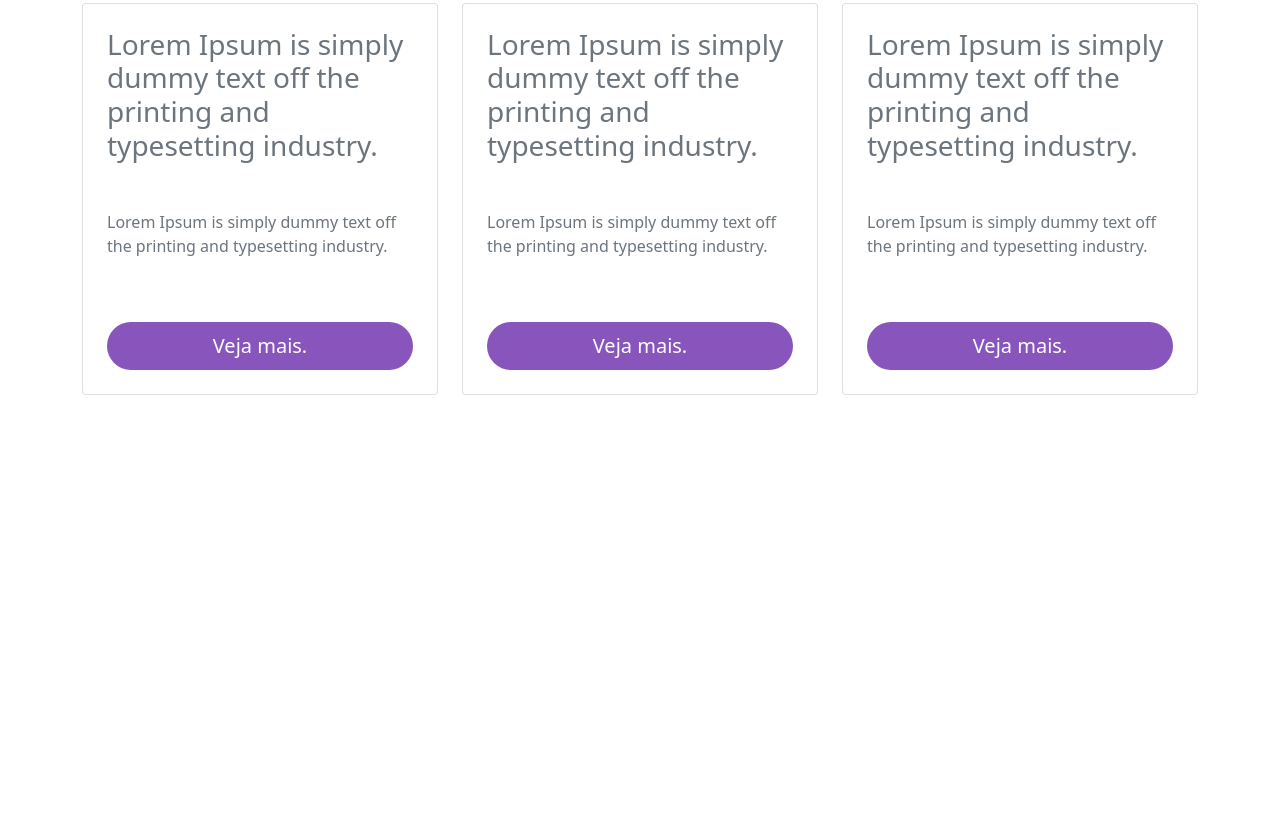
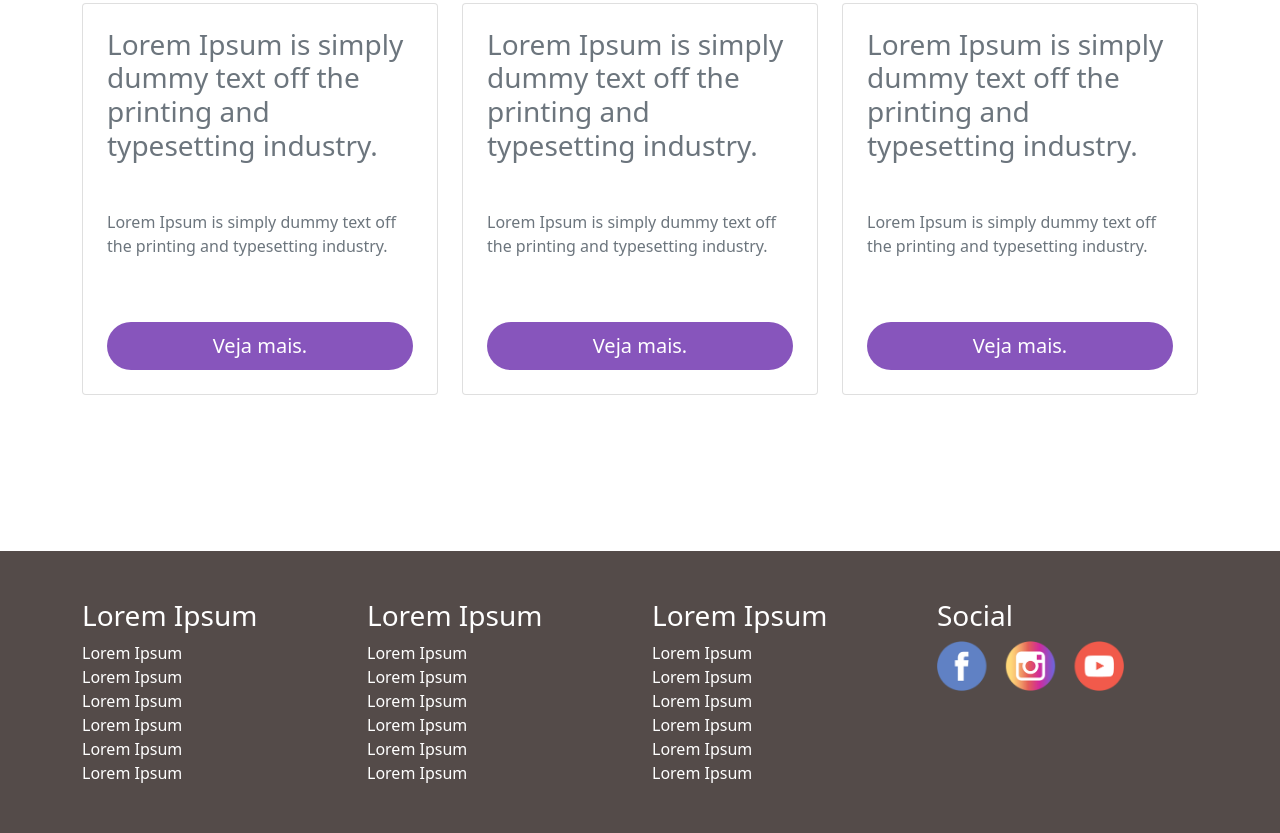
Before and after one commit to sylviotavora/vidasadiacurso, a plain HTML site: page index.html in a window 1280 px wide. Shown: the part 1925-2758 px from the top of the page. Before the commit the page ends 2476 px from the top, so only its background shows below. Drawn offline with nearby package versions, Linux system fonts and the light colour scheme.

Commit message:
ADICIONADO RODAPE PAGINA

```diff
--- a/css/style.css
+++ b/css/style.css
@@ -20,12 +20,20 @@ a img {
     background: #8755bc;
 }
 
+.bg-brown {
+    background: #544B49;
+}
+
+.social {
+    height: 50px;
+}
+
 #banner {
-    background: url(/img/background.jpg) no-repeat center 100%;
+    background: url(../img/background.jpg) no-repeat center 100%;
     background-size: cover;
 }
 
 #instagram {
-    background: url(/img/phone-instagram.png) no-repeat left 100%;
+    background: url(../img/phone-instagram.png) no-repeat left 100%;
     background-position: 0 50%  ;
 }
--- a/index.html
+++ b/index.html
@@ -4,8 +4,8 @@
     <meta charset="UTF-8">
     <meta http-equiv="X-UA-Compatible" content="IE=edge">
     <meta name="viewport" content="width=device-width, initial-scale=1.0">
-    <link rel="stylesheet" href="css/bootstrap.min.css">
-    <link rel="stylesheet" href="css/style.css">
+    <link rel="stylesheet" href="./css/bootstrap.min.css">
+    <link rel="stylesheet" href="./css/style.css">
     <script src="js/popper.min.js"></script>
     <script src="js/bootstrap.min.js"></script>
     <title>Vidasadia</title>
@@ -52,7 +52,9 @@
             </div>
         </div>
     </div>
-    <div id="instagram" class="h-100">
+    <!--BANNER-->
+    <!--INSTAGRAM-->
+    <div id="instagram" class="h-100 bg-light">
         <div class="container h-100 text-secondary">
             <div class="row h-100 justify-content-end">
                 <div class="col-6 align-self-center">
@@ -65,6 +67,8 @@
             </div>
         </div>
     </div>
+    <!--INSTAGRAM-->
+    <!--VANTAGENS-->
     <div id="vantagens" class="h-100">
         <div class="container h-100 text-secondary">
             <div class="row h-100">
@@ -103,5 +107,45 @@
             </div>
         </div>
     </div>
+    <!--VANTAGENS-->
+    <!--RODAPE-->
+    <div class="bg-brown p-5">
+        <div class="container text-white">
+            <div class="row">
+                <div class="col">
+                    <h3>Lorem Ipsum</h3>
+                    <p class="m-0"><a href="#" class="text-white text-decoration-none">Lorem Ipsum</a></p>
+                    <p class="m-0"><a href="#" class="text-white text-decoration-none">Lorem Ipsum</a></p>
+                    <p class="m-0"><a href="#" class="text-white text-decoration-none">Lorem Ipsum</a></p>
+                    <p class="m-0"><a href="#" class="text-white text-decoration-none">Lorem Ipsum</a></p>
+                    <p class="m-0"><a href="#" class="text-white text-decoration-none">Lorem Ipsum</a></p>
+                    <p class="m-0"><a href="#" class="text-white text-decoration-none">Lorem Ipsum</a></p>
+                </div>
+                <div class="col">
+                    <h3>Lorem Ipsum</h3>
+                    <p class="m-0"><a href="#" class="text-white text-decoration-none">Lorem Ipsum</a></p>
+                    <p class="m-0"><a href="#" class="text-white text-decoration-none">Lorem Ipsum</a></p>
+                    <p class="m-0"><a href="#" class="text-white text-decoration-none">Lorem Ipsum</a></p>
+                    <p class="m-0"><a href="#" class="text-white text-decoration-none">Lorem Ipsum</a></p>
+                    <p class="m-0"><a href="#" class="text-white text-decoration-none">Lorem Ipsum</a></p>
+                    <p class="m-0"><a href="#" class="text-white text-decoration-none">Lorem Ipsum</a></p>
+                </div>
+                <div class="col">
+                    <h3>Lorem Ipsum</h3>
+                    <p class="m-0"><a href="#" class="text-white text-decoration-none">Lorem Ipsum</a></p>
+                    <p class="m-0"><a href="#" class="text-white text-decoration-none">Lorem Ipsum</a></p>
+                    <p class="m-0"><a href="#" class="text-white text-decoration-none">Lorem Ipsum</a></p>
+                    <p class="m-0"><a href="#" class="text-white text-decoration-none">Lorem Ipsum</a></p>
+                    <p class="m-0"><a href="#" class="text-white text-decoration-none">Lorem Ipsum</a></p>
+                    <p class="m-0"><a href="#" class="text-white text-decoration-none">Lorem Ipsum</a></p>
+                </div>
+                <div class="col">
+                    <h3>Social</h3>
+                    <img src="./img/social.png" alt="Midias sociais" class="social">
+                </div>
+            </div>
+        </div>
+    </div>
+    <!--RODAPE-->
 </body>
 </html>
```
